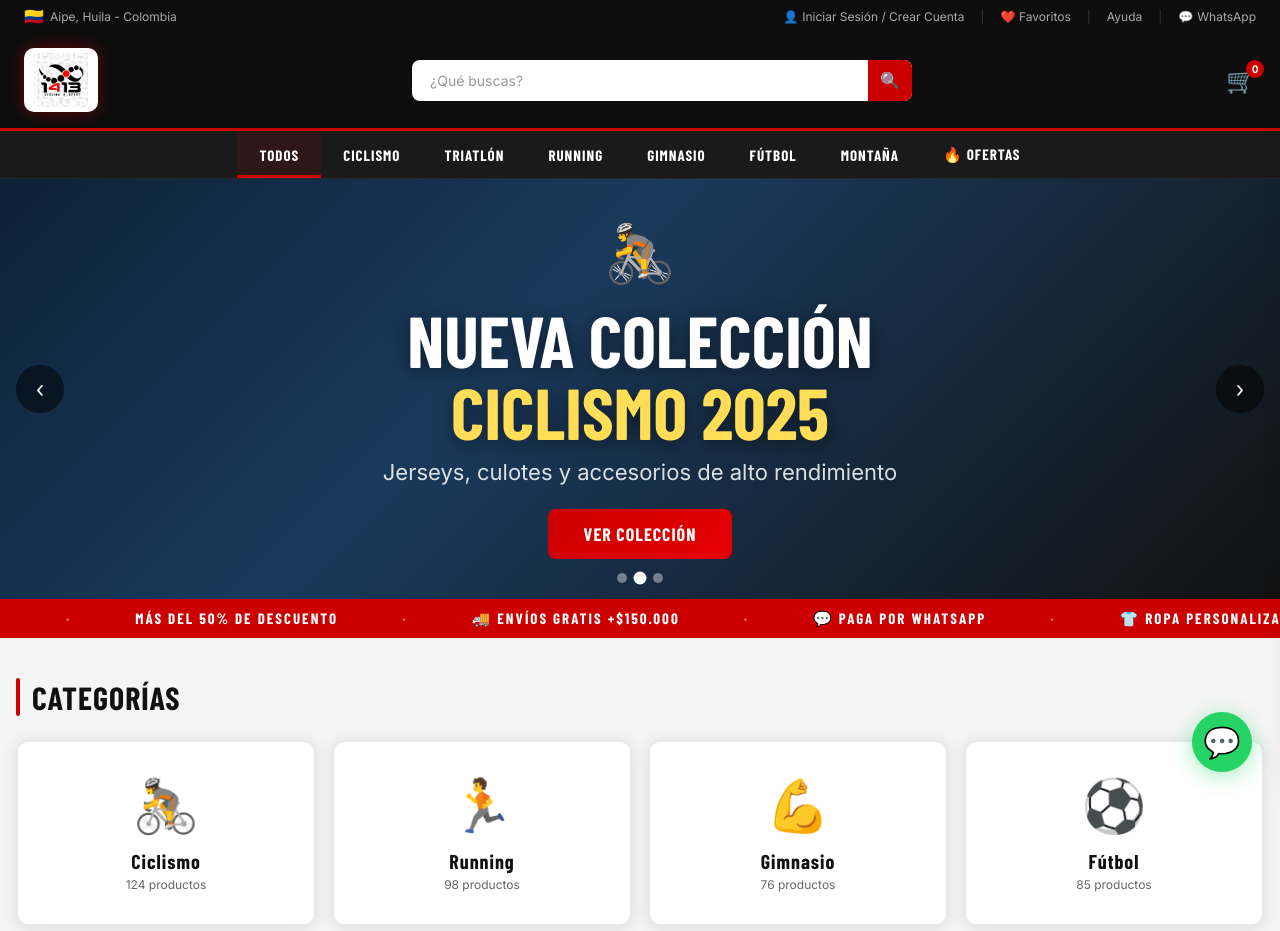
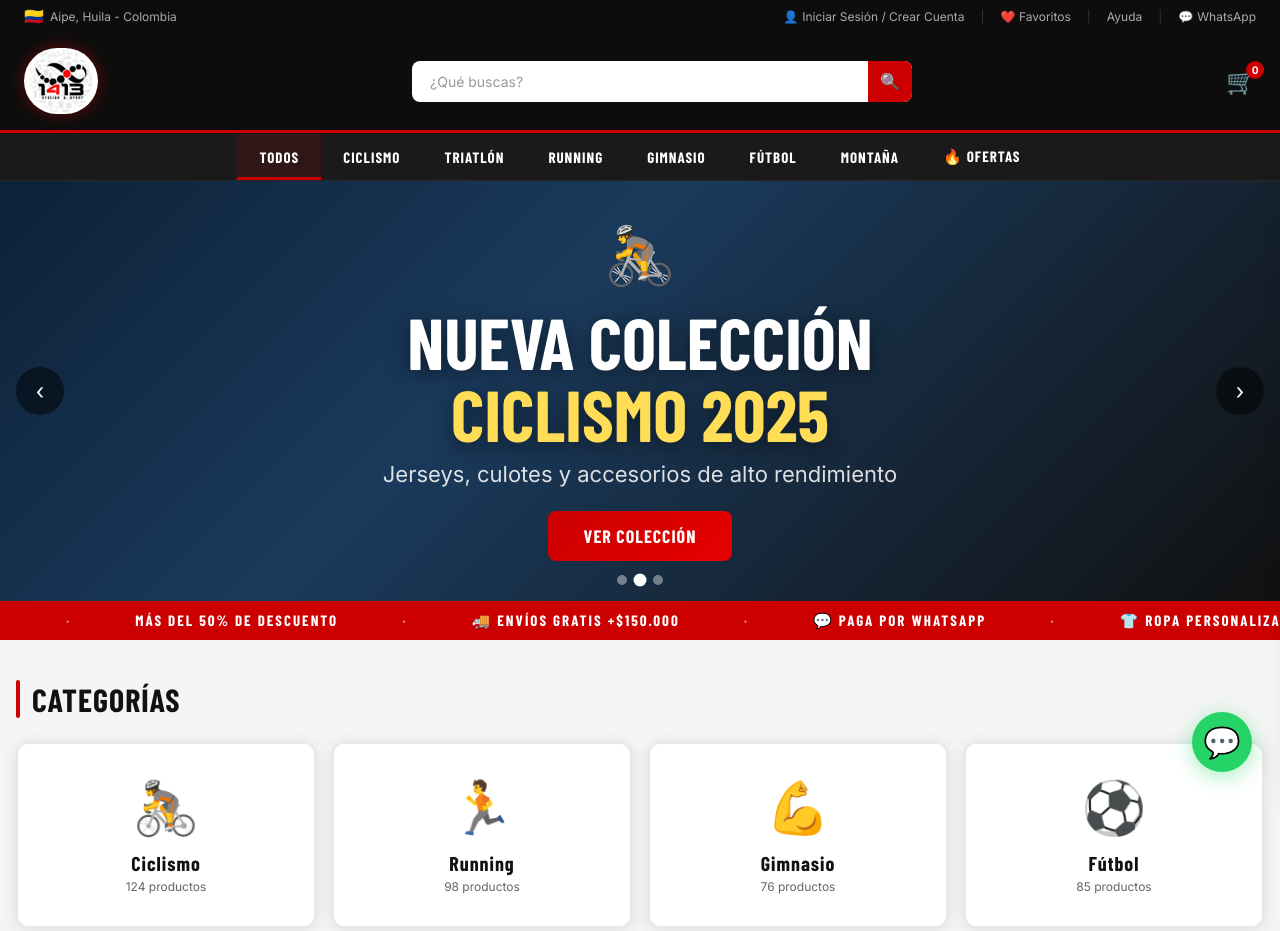
Before and after one commit to juanes2401/1413-store-virtual, a plain HTML site: page index.html in a window 1280 px wide. Shown: the top 931 px of the page. Drawn offline with nearby package versions, Linux system fonts and the light colour scheme; a web font is replaced by a local one.

Commit message:
se cambio la forma del logo

```diff
--- a/index.html
+++ b/index.html
@@ -173,11 +173,11 @@
         }
 
         .brand-logo-img {
-            height: 64px;
+            height: 66px;
             width: auto;
             background: #ffffff;
-            border-radius: 10px;
-            padding: 5px 10px;
+            border-radius: 40px;
+            padding: 2px 6px;
             box-shadow: 0 0 16px rgba(204, 0, 0, 0.45);
             transition: box-shadow 0.3s ease, transform 0.3s ease;
             display: block;
@@ -192,8 +192,8 @@
             height: 56px;
             width: auto;
             background: #ffffff;
-            border-radius: 8px;
-            padding: 4px 8px;
+            border-radius: 40px;
+            padding: 2px 6px;
             margin-bottom: 12px;
             display: block;
         }
@@ -807,7 +807,7 @@
             height: 28px;
             border-radius: 50%;
             border: 2px solid transparent;
-            box-shadow: 0 0 0 1px rgba(0,0,0,0.15);
+            box-shadow: 0 0 0 1px rgba(0, 0, 0, 0.15);
             cursor: pointer;
             transition: transform 0.3s ease, border-color 0.3s ease, box-shadow 0.3s ease;
         }
@@ -816,7 +816,7 @@
         .color-dot.active {
             transform: scale(1.2);
             border-color: #fff;
-            box-shadow: 0 0 0 1px rgba(0,0,0,0.3);
+            box-shadow: 0 0 0 1px rgba(0, 0, 0, 0.3);
         }
 
         /* Botones filtros */
```
